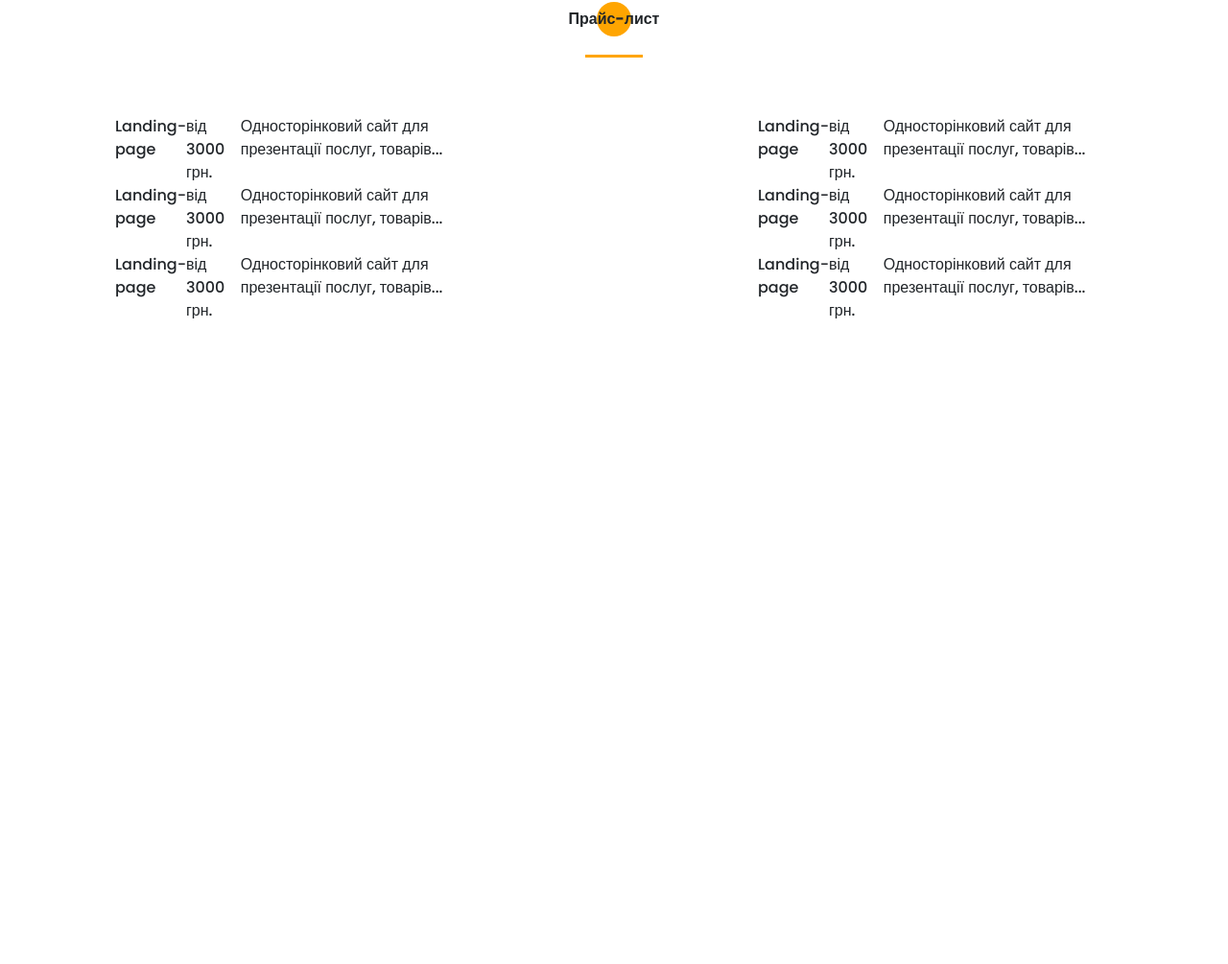
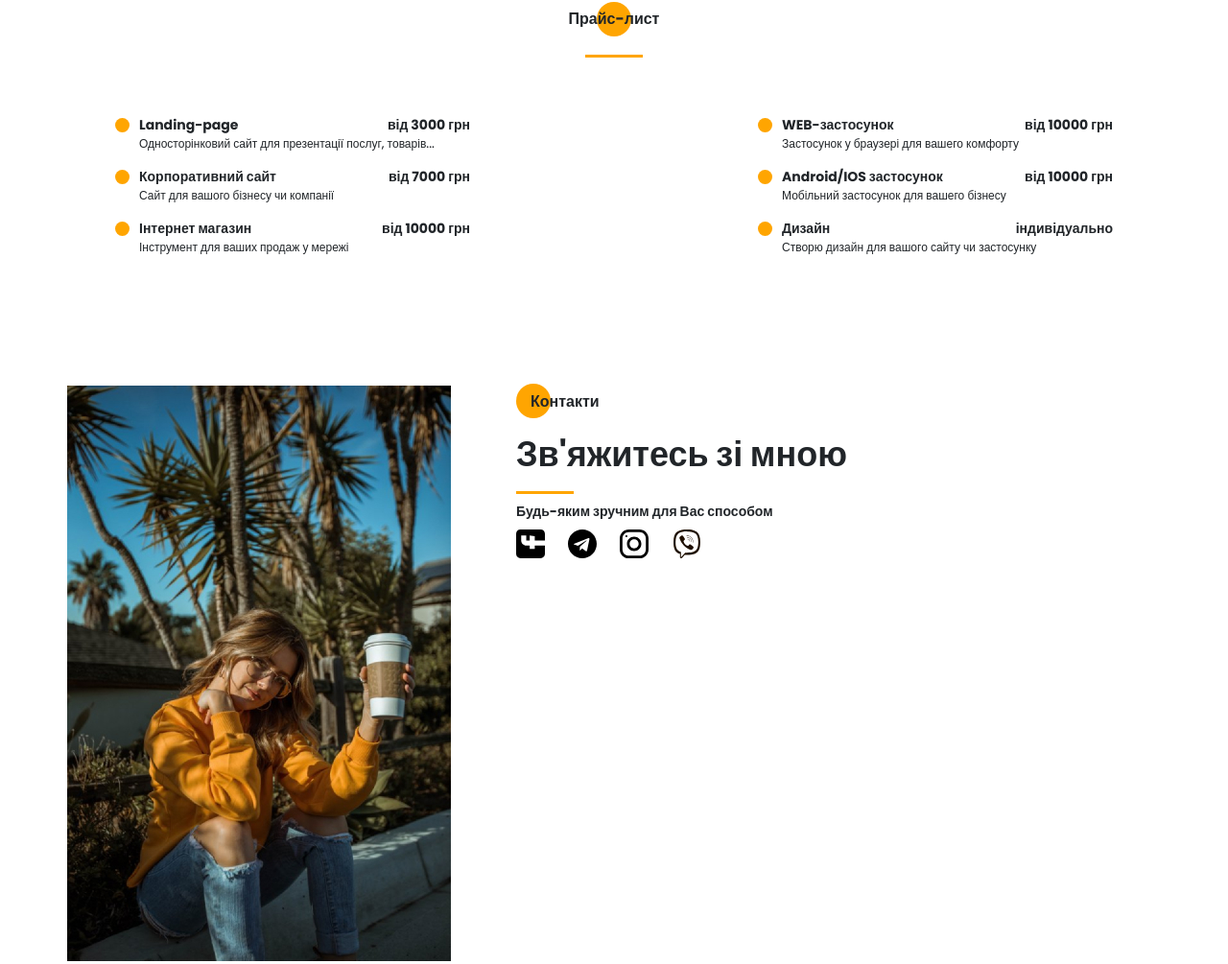
Before and after one commit to VolframL/portfolio, a website: page src/index.html in a window 1280 px wide. Shown: the part 4405-5410 px from the top of the page at 96% size. Drawn offline with nearby package versions, Linux system fonts and the light colour scheme; files that its build step writes are made by us from their sources; files whose address does not match are found by name.

Commit message:
add price

```diff
--- a/src/index.html
+++ b/src/index.html
@@ -492,40 +492,59 @@ content="icons/favicon//ms-icon-144x144.png"
       <div class="prices__column">
         <div class="prices__item">
           <div class="prices__item-title">Landing-page</div>
-          <div class="prices__item-price">від 3000 грн.</div>
+          <div class="prices__item-price">від 3000 грн</div>
           <div class="prices__item-descr">Односторінковий сайт для презентації послуг, товарів...</div>
         </div>
         <div class="prices__item">
-          <div class="prices__item-title">Landing-page</div>
-          <div class="prices__item-price">від 3000 грн.</div>
-          <div class="prices__item-descr">Односторінковий сайт для презентації послуг, товарів...</div>
+          <div class="prices__item-title">Корпоративний сайт</div>
+          <div class="prices__item-price">від 7000 грн</div>
+          <div class="prices__item-descr">Сайт для вашого бізнесу чи компанії</div>
         </div>
         <div class="prices__item">
-          <div class="prices__item-title">Landing-page</div>
-          <div class="prices__item-price">від 3000 грн.</div>
-          <div class="prices__item-descr">Односторінковий сайт для презентації послуг, товарів...</div>
+          <div class="prices__item-title">Інтернет магазин</div>
+          <div class="prices__item-price">від 10000 грн</div>
+          <div class="prices__item-descr">Інструмент для ваших продаж у мережі</div>
         </div>
       </div>
       <div class="prices__column">
         <div class="prices__item">
-          <div class="prices__item-title">Landing-page</div>
-          <div class="prices__item-price">від 3000 грн.</div>
-          <div class="prices__item-descr">Односторінковий сайт для презентації послуг, товарів...</div>
+          <div class="prices__item-title">WEB-застосунок</div>
+          <div class="prices__item-price">від 10000 грн</div>
+          <div class="prices__item-descr">Застосунок у браузері для вашего комфорту</div>
         </div>
         <div class="prices__item">
-          <div class="prices__item-title">Landing-page</div>
-          <div class="prices__item-price">від 3000 грн.</div>
-          <div class="prices__item-descr">Односторінковий сайт для презентації послуг, товарів...</div>
+          <div class="prices__item-title">Android/IOS застосунок</div>
+          <div class="prices__item-price">від 10000 грн</div>
+          <div class="prices__item-descr">Мобільний застосунок для вашего бізнесу</div>
         </div>
         <div class="prices__item">
-          <div class="prices__item-title">Landing-page</div>
-          <div class="prices__item-price">від 3000 грн.</div>
-          <div class="prices__item-descr">Односторінковий сайт для презентації послуг, товарів...</div>
+          <div class="prices__item-title">Дизайн</div>
+          <div class="prices__item-price">індивідуально</div>
+          <div class="prices__item-descr">Створю дизайн для вашого сайту чи застосунку</div>
         </div>
       </div>
     </div>
   </div>
 </section>
+<footer class="footer">
+  <div class="container">
+    <div class="footer__wrapper">
+      <img src="img/main_photo.jpg" alt="main photo" class="footer__photo" />
+      <div class="footer__info">
+        <h2 class="title title_fz16 footer__subtitle">Контакти<h2/>
+        <h3 class="title title_fz36 footer__title">Зв'яжитесь зі мною<h3/>
+        <div class="devider"></div>
+        <h4 class="title title_fz14 footer__way">Будь-яким зручним для Вас способом</h4>
+        <div class="footer__social">
+          <img src="icons/social/facebook.svg" alt="facebook_icon">
+          <img src="icons/social/telegram.svg" alt="telegram_icon">
+          <img src="icons/social/instagram.svg" alt="instagram_icon">
+          <img src="icons/social/viber.svg" alt="viber_icon">
+        </div>
+      </div>
+    </div>
+  </div>
+</footer>
 <div class="lll"></div>
 <script src="js/script.js"></script>
 </body>
--- /dev/null
+++ b/src/sass/blocks/_footer.scss
@@ -0,0 +1,36 @@
+.footer {
+  margin-top: 120px;
+  min-height: 600px;
+
+  &__wrapper {
+    display: grid;
+    grid-template-columns: 400px 1fr;
+    gap: 68px;
+  }
+
+  &__info {
+    margin-top: 5px;
+  }
+
+  &__subtitle {
+    position: relative;
+    padding-left: 15px;
+    @include before_circle;
+  }
+
+  &__title {
+    padding-top: 5px;
+  }
+
+  &__social {
+    img {
+      width: 30px;
+      height: 30px;
+      margin-right: 20px;
+    }
+
+    &:first-child {
+      transform: rotate(90deg);
+    }
+  }
+}
--- a/src/sass/blocks/_prices.scss
+++ b/src/sass/blocks/_prices.scss
@@ -19,6 +19,41 @@
   }
 
   &__item {
-    display: flex;
+    position: relative;
+    display: grid;
+    grid-template-columns: repeat(2, 1fr);
+    justify-content: space-between;
+    margin-bottom: 15px;
+    padding-left: 25px;
+    @include before_circle;
+
+    &:before {
+      width: 15px;
+      height: 15px;
+      top: 3px;
+    }
+
+
+    &-title {
+      font-size: 14px;
+      font-weight: 900;
+      grid-row: 1 / 2;
+      grid-column: 1 / 2;
+    }
+
+    &-price {
+      font-size: 14px;
+      font-weight: 700;
+      grid-row: 1 / 2;
+      grid-column: 2 / 2;
+      justify-self: end;
+    }
+
+    &-descr {
+      font-size: 12px;
+      font-weight: 500;
+      grid-row: 2 / 2;
+      grid-column: 1 / 3;
+    }
   }
 }
--- a/src/sass/style.scss
+++ b/src/sass/style.scss
@@ -31,6 +31,7 @@
 @import 'blocks/skills';
 @import 'blocks/portfolio';
 @import 'blocks/prices';
+@import 'blocks/footer';
 
 
 
```
Also changed, not shown: dist/css/style.min.css, dist/icons/social/viber.svg (added), dist/index.html, src/icons/social/viber.svg (added).
